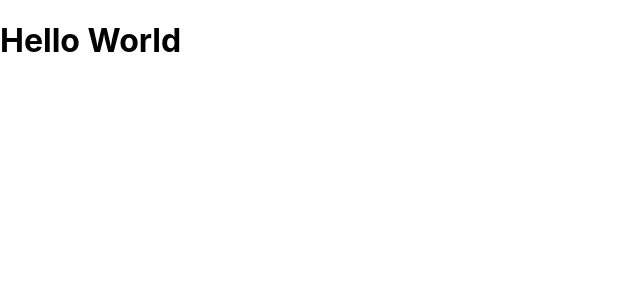
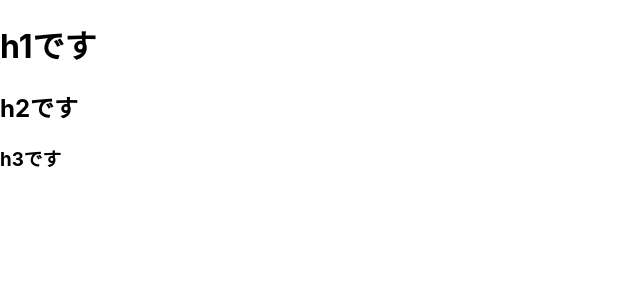
Before and after one commit to stamander/challenge_react, a React (Create React App) app: page / in a window 1280 px wide. Shown: the top 300 px of the page, without its empty margins (0-640 px from the left). Built offline with nearby package versions, Linux system fonts and the light colour scheme.

Commit message:
Update App.js

```diff
--- a/src/App.js
+++ b/src/App.js
@@ -3,7 +3,11 @@ import React from 'react';
 class App extends React.Component {
   render() {
     return (
-      <h1>Hello World</h1>
+      <div>
+        <h1>h1です</h1>
+        <h2>h2です</h2>
+        <h3>h3です</h3>
+      </div>
     );
   }
 }
```
